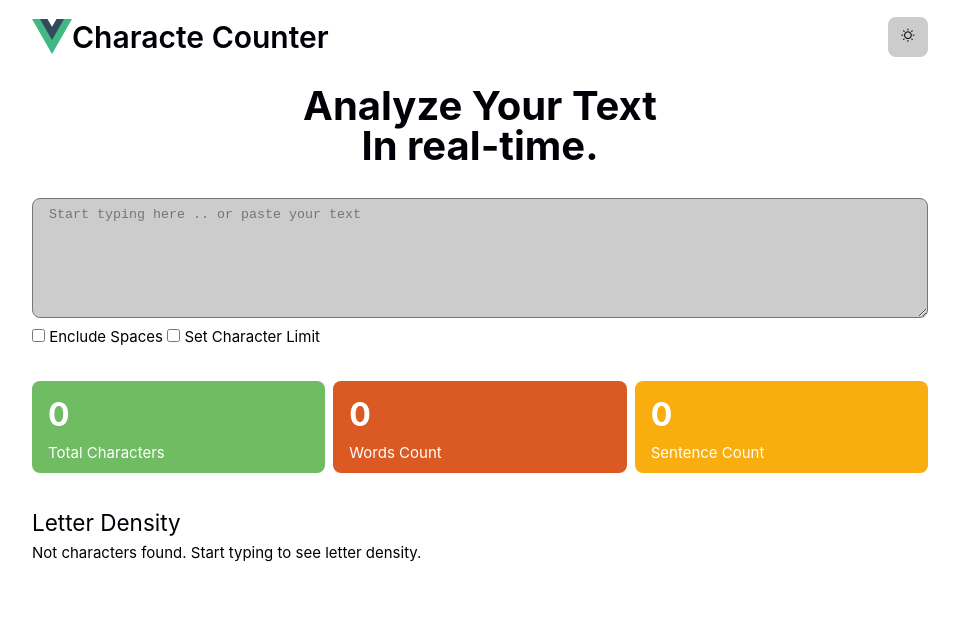
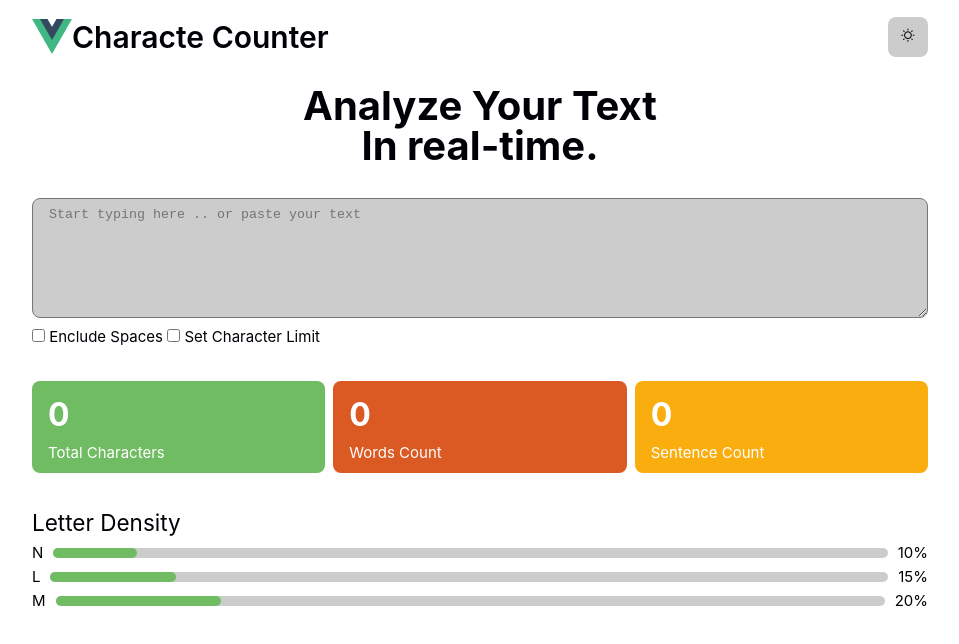
Before and after one commit to OmarNashawati/character-counter, a Vue app: page / in a window 1280 px wide. Shown: the top 644 px of the page, without its empty margins (160-1119 px from the left). Built offline with nearby package versions, Linux system fonts and the light colour scheme.

Commit message:
create letter density section

```diff
--- a/src/components/LetterDensity.vue
+++ b/src/components/LetterDensity.vue
@@ -1,10 +1,44 @@
-<script setup></script>
+<script setup>
+  const props = defineProps(['densityList']);
+
+</script>
 
 <template>
   <h2>Letter Density</h2>
-  <div>
+  <div v-if="!densityList || densityList.length === 0 ">
     Not characters found. Start typing to see letter density.
+  </div>
+
+  <div v-else class="letter-density-list">
+    <div v-for="d in densityList" class="density-item">
+      <p class="item-letter">{{ d.letter }}</p>
+      <div class="bar-base">
+        <div class="bar-show" :style="{'width':`${d.value}%`}"></div>
+      </div>
+      <p class="percentage">{{d.value}}%</p>
+    </div>
   </div>
 </template>
 
-<style scoped></style>
+<style scoped>
+
+.density-item {
+  display: flex;
+  align-items: center;
+  width: 100%;
+  gap: 10px;
+}
+
+.bar-base{
+  flex: 1 1 auto;
+  background-color: var(--surface);
+  border-radius: 25px;
+  height: 10px;
+}
+
+.bar-show{
+  height: 100%;
+  border-radius: 50px;
+  background-color: var(--primary);
+}
+</style>
--- a/src/views/HomeView.vue
+++ b/src/views/HomeView.vue
@@ -16,6 +16,21 @@
     sentence.value = calculateSentence(str)
   }
 
+
+  const densityList = [
+    {
+      letter:'N',
+      value:10
+    },
+    {
+      letter:'L',
+      value:15
+    },
+    {
+      letter:'M',
+      value:20
+    }
+  ]
 
 
 </script>
@@ -42,7 +57,7 @@
     </section>
 
     <section>
-      <letter-density />
+      <letter-density :density-list="densityList"/>
     </section>
   </div>
 </template>
```
